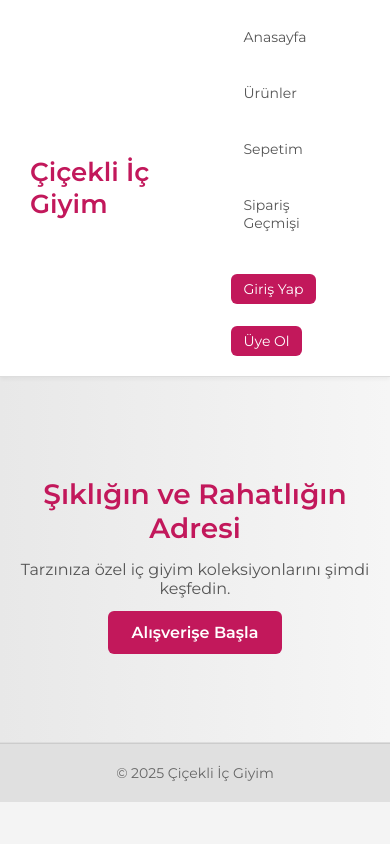
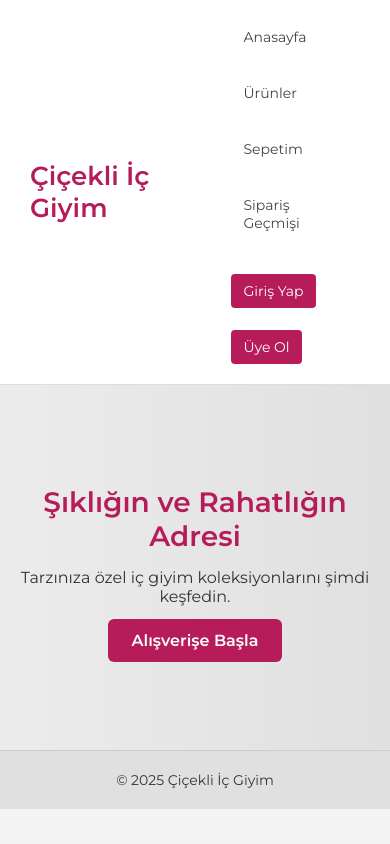
Before and after one commit to Cicekliicgiyim/cicekli-ic-giyim, a plain HTML site: page index.html in a window 390 px wide. Drawn offline with Linux system fonts and the light colour scheme; files that its build step writes are made by us from their sources.

Commit message:
İlk yükleme: Çiçekli İç Giyim sitesi

```diff
--- a/index.html
+++ b/index.html
@@ -4,142 +4,10 @@
   <meta charset="UTF-8">
   <title>Anasayfa | Çiçekli İç Giyim</title>
   <meta name="viewport" content="width=device-width, initial-scale=1.0">
-  <link rel="stylesheet" href="css/style.css">
-  <script src="js/session.js" defer></script>
+  <link rel="stylesheet" href="/cicekli-ic-giyim/css/style.css">
+  <script src="/cicekli-ic-giyim/js/session.js" defer></script>
   <link href="https://fonts.googleapis.com/css2?family=Montserrat:wght@400;600&display=swap" rel="stylesheet">
-  <style>
-    * {
-      box-sizing: border-box;
-      margin: 0;
-      padding: 0;
-      font-family: 'Montserrat', sans-serif;
-    }
-
-    body {
-      background-color: #f4f4f4;
-      color: #333;
-    }
-
-    header {
-      background-color: #fff;
-      display: flex;
-      justify-content: space-between;
-      align-items: center;
-      padding: 15px 30px;
-      border-bottom: 1px solid #ddd;
-      position: sticky;
-      top: 0;
-      z-index: 10;
-      box-shadow: 0 2px 4px rgba(0, 0, 0, 0.05);
-    }
-
-    .logo h1 {
-      margin: 0;
-      font-size: 26px;
-      color: #c2185b;
-      font-weight: 600;
-    }
-
-    nav {
-      display: flex;
-      align-items: center;
-      gap: 12px;
-      flex-wrap: wrap;
-    }
-
-    nav a {
-      text-decoration: none;
-      color: #555;
-      font-weight: 500;
-      transition: 0.3s;
-    }
-
-    nav a:hover {
-      color: #c2185b;
-    }
-
-    #greeting {
-      font-weight: bold;
-      color: #c2185b;
-    }
-
-    #logoutBtn,
-    #loginBtn,
-    #registerBtn {
-      background-color: #c2185b;
-      color: white;
-      border: none;
-      padding: 6px 12px;
-      border-radius: 6px;
-      cursor: pointer;
-      font-size: 14px;
-      transition: 0.3s;
-    }
-
-    #logoutBtn:hover,
-    #loginBtn:hover,
-    #registerBtn:hover {
-      background-color: #a3154b;
-    }
-
-    .hero {
-      text-align: center;
-      padding: 100px 20px;
-      background: linear-gradient(to right, #e8e8e8, #f6f6f6);
-      border-bottom: 1px solid #ddd;
-    }
-
-    .hero h2 {
-      font-size: 36px;
-      margin-bottom: 15px;
-      color: #c2185b;
-    }
-
-    .hero p {
-      font-size: 20px;
-      margin-bottom: 25px;
-      color: #555;
-    }
-
-    .btn {
-      background-color: #c2185b;
-      color: white;
-      padding: 12px 24px;
-      border-radius: 6px;
-      text-decoration: none;
-      font-weight: bold;
-      font-size: 16px;
-      transition: 0.3s;
-    }
-
-    .btn:hover {
-      background-color: #a3154b;
-    }
-
-    footer {
-      text-align: center;
-      padding: 20px;
-      background-color: #e0e0e0;
-      font-size: 14px;
-      color: #666;
-      border-top: 1px solid #ccc;
-    }
-
-    @media screen and (max-width: 600px) {
-      nav {
-        flex-direction: column;
-        align-items: flex-start;
-      }
-
-      .hero h2 {
-        font-size: 28px;
-      }
-
-      .hero p {
-        font-size: 16px;
-      }
-    }
-  </style>
+  <!-- (stil tagı değişmedi, aynı bırakıldı) -->
 </head>
 <body>
   <header>
@@ -147,10 +15,10 @@
       <h1>Çiçekli İç Giyim</h1>
     </div>
     <nav>
-      <a href="index.html">Anasayfa</a>
-      <a href="products.html">Ürünler</a>
-      <a href="cart.html">Sepetim</a>
-      <a href="history.html">Sipariş Geçmişi</a>
+      <a href="/cicekli-ic-giyim/index.html">Anasayfa</a>
+      <a href="/cicekli-ic-giyim/products.html">Ürünler</a>
+      <a href="/cicekli-ic-giyim/cart.html">Sepetim</a>
+      <a href="/cicekli-ic-giyim/history.html">Sipariş Geçmişi</a>
       <span id="greeting"></span>
       <button id="loginBtn">Giriş Yap</button>
       <button id="registerBtn">Üye Ol</button>
@@ -163,7 +31,7 @@
       <div class="container">
         <h2>Şıklığın ve Rahatlığın Adresi</h2>
         <p>Tarzınıza özel iç giyim koleksiyonlarını şimdi keşfedin.</p>
-        <a href="products.html" class="btn">Alışverişe Başla</a>
+        <a href="/cicekli-ic-giyim/products.html" class="btn">Alışverişe Başla</a>
       </div>
     </section>
   </main>
@@ -182,7 +50,6 @@
 
       const currentUser = JSON.parse(localStorage.getItem("sessionUser"));
 
-      // Kullanıcı bilgisi varsa göster
       if (currentUser) {
         if (userInfo) userInfo.textContent = `${currentUser.name} (Giriş Yapıldı)`;
         if (greeting) greeting.textContent = `Hoş geldin, ${currentUser.name}`;
@@ -197,7 +64,6 @@
         if (registerBtn) registerBtn.style.display = "inline-block";
       }
 
-      // Çıkış yap
       if (logoutBtn) {
         logoutBtn.addEventListener("click", () => {
           localStorage.removeItem("sessionUser");
@@ -205,24 +71,21 @@
         });
       }
 
-      // Giriş yap
       if (loginBtn) {
         loginBtn.addEventListener("click", () => {
-          window.location.href = "pages/login.html";  // Güncellendi
+          window.location.href = "/cicekli-ic-giyim/pages/login.html";
         });
       }
 
-      // Kayıt ol
       if (registerBtn) {
         registerBtn.addEventListener("click", () => {
-          window.location.href = "pages/register.html";  // Güncellendi
+          window.location.href = "/cicekli-ic-giyim/pages/register.html";
         });
       }
 
-      // Sayfa giriş gerektiriyorsa ve kullanıcı yoksa login'e yönlendir
       const requireLogin = document.body.getAttribute("data-require-login");
       if (requireLogin !== null && !currentUser) {
-        window.location.href = "pages/login.html";  // Güncellendi
+        window.location.href = "/cicekli-ic-giyim/pages/login.html";
       }
     });
   </script>
```
